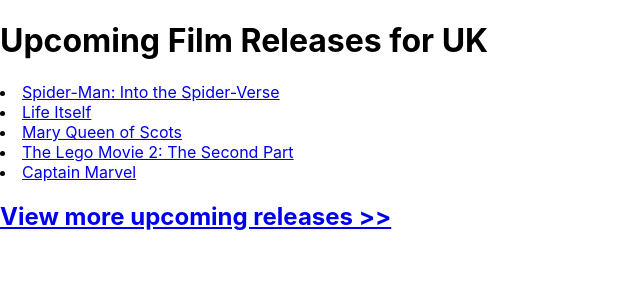
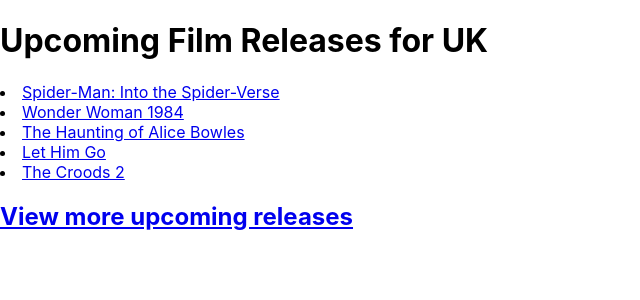
Before and after one commit to Mitchell-McShane/film_releases_react_hw, a React (Create React App) app: page / in a window 1280 px wide. Shown: the top 300 px of the page, without its empty margins (0-640 px from the left). Built offline with nearby package versions, Linux system fonts and the light colour scheme.

Commit message:
added custom movies with links working

```diff
--- a/src/containers/ReleaseBox.js
+++ b/src/containers/ReleaseBox.js
@@ -11,22 +11,23 @@
         },
         {
           id: 2,
-          name: "Life Itself",
-          url: "https://www.imdb.com/title/tt5989218/?ref_=rlm"
+          name: "Wonder Woman 1984",
+          url: "https://www.imdb.com/title/tt7126948/?ref_=rlm"
         },
         {
           id: 3,
-          name: "Mary Queen of Scots",
-          url: "https://www.imdb.com/title/tt2328900/?ref_=rlm"
+          name: "The Haunting of Alice Bowles",
+          url: "https://www.imdb.com/title/tt13342216/?ref_=rlm"
         },
         {
           id: 4,
-          name: "The Lego Movie 2: The Second Part", url: "https://www.imdb.com/title/tt3513498/?ref_=rlm"
+          name: "Let Him Go",
+          url: "https://www.imdb.com/title/tt9340860/?ref_=rlm"
         },
         {
           id: 5,
-          name: "Captain Marvel",
-          url: "https://www.imdb.com/title/tt4154664/?ref_=rlm"
+          name: "The Croods 2",
+          url: "https://www.imdb.com/title/tt2850386/?ref_=rlm"
         }
       ];
 
@@ -36,7 +37,7 @@
           <>
           <h1>Upcoming Film Releases for UK</h1>
           <ReleaseList releases ={releases}/>
-          <a href="https://www.imdb.com/calendar/?region=gb"><h2>View more upcoming releases >></h2></a>
+          <a href="https://www.imdb.com/calendar/?region=gb"><h2>View more upcoming releases</h2></a>
           </>
       );
 
```
Also changed, not shown: 1 other file (tests, documents, lock files or other folders).
